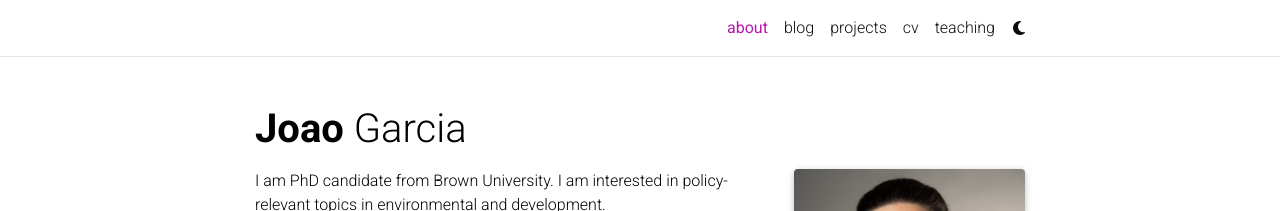
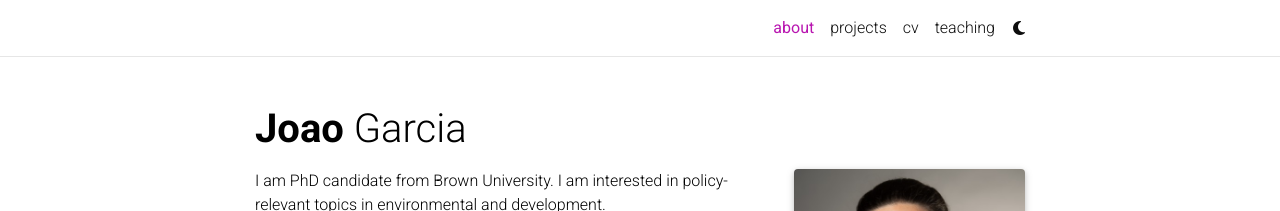
Before and after one commit to jmbvgarcia/jmbvgarcia.github.io, a Jekyll site: the page built from _pages/about.md, in a window 1280 px wide. Shown: the top 211 px of the page. Built offline with Jekyll 4.4.1, drawn with Linux system fonts in a browser that asks for light colours; full-size pictures stand in for the smaller copies a plugin makes; comment, search, counter and statistics services are not loaded; a style sheet for code colours, icons or effects is not loaded.

Commit message:
Disable blog #2

```diff
--- a/_config.yml
+++ b/_config.yml
@@ -122,9 +122,9 @@
 # -----------------------------------------------------------------------------
 
 blog_name:  # blog_name will be displayed in your blog page
-blog_nav_title: blog # your blog must have a title for it to be displayed in the nav bar
+blog_nav_title:  # your blog must have a title for it to be displayed in the nav bar
 blog_description: a simple whitespace theme for academics
-permalink: /blog/:year/:title/
+permalink:
 
 # Pagination
 pagination:
```
